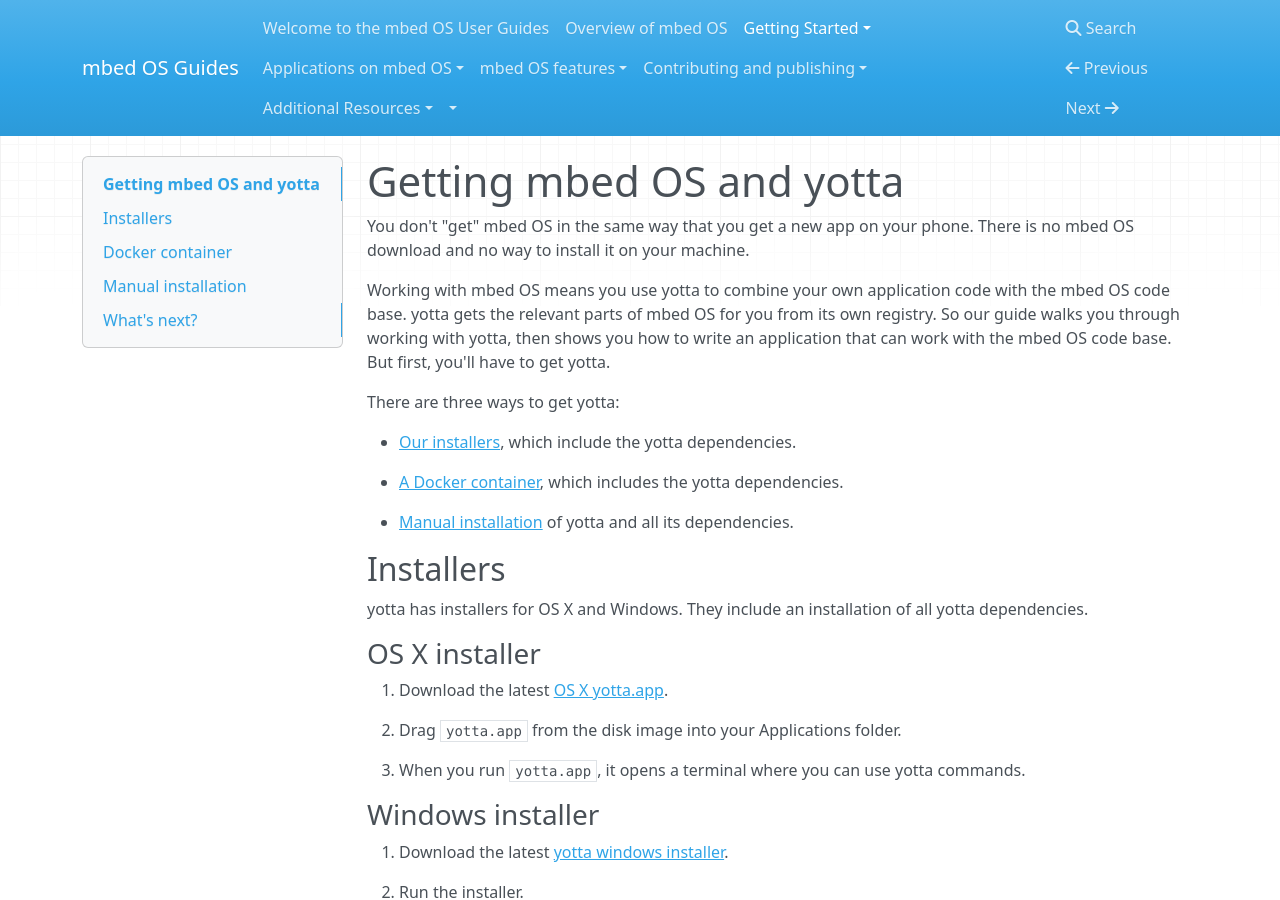
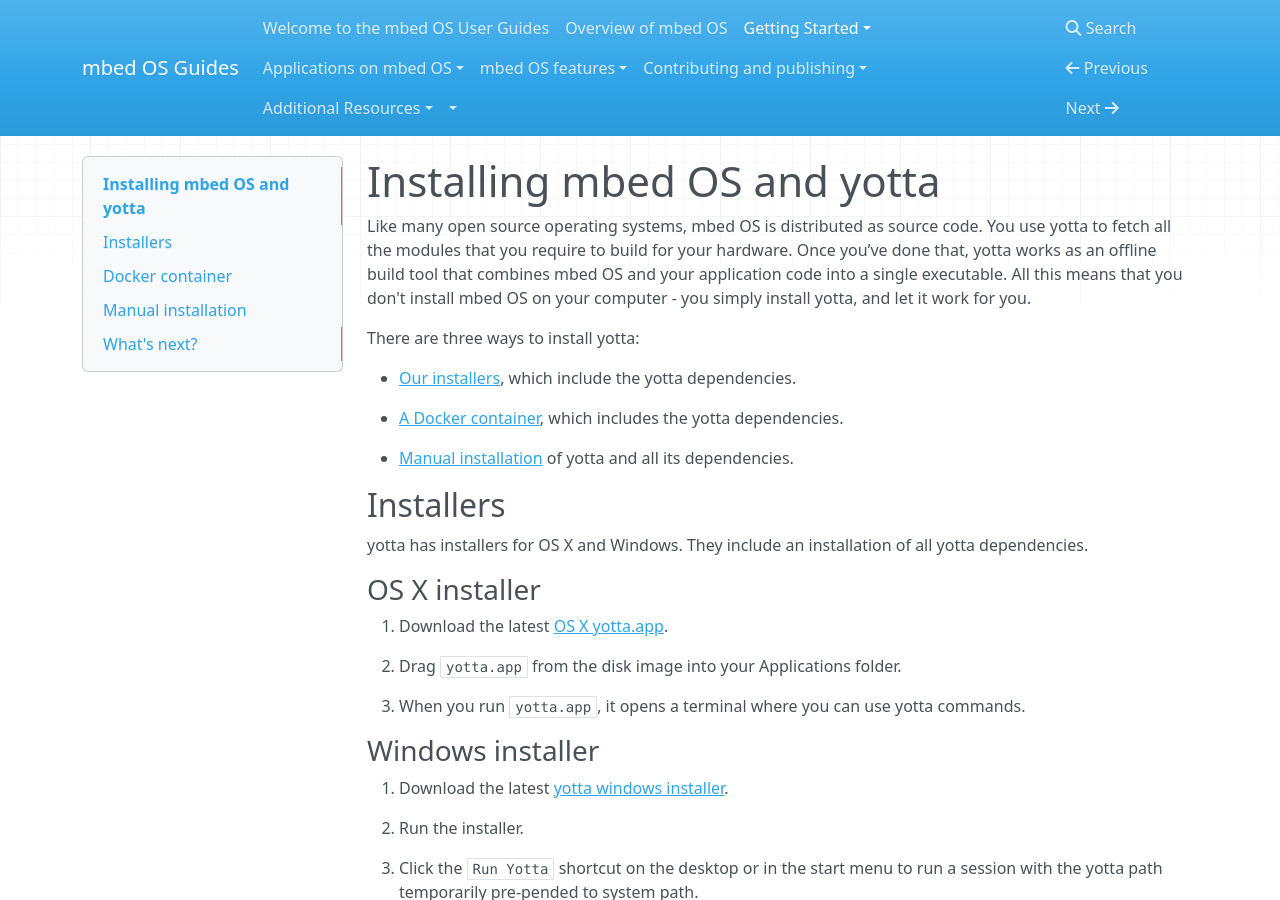
Before and after one commit to ARMmbed/GettingStartedmbedOS, an MkDocs documentation site: the page built from Docs/installation.md, in a window 1280 px wide and 900 px high. Built offline with MkDocs 1.6.1, drawn with Linux system fonts in a browser that asks for light colours; nearby versions of some CDN libraries; old or Windows-style settings are respelled for this version of MkDocs.

Commit message:
Edit
Based on feedback from Joe and Jonny

```diff
--- a/Docs/installation.md
+++ b/Docs/installation.md
@@ -1,10 +1,8 @@
-# Getting mbed OS and yotta
+# Installing mbed OS and yotta
 
-You don't "get" mbed OS in the same way that you get a new app on your phone. There is no mbed OS download and no way to install it on your machine.
+Like many open source operating systems, mbed OS is distributed as source code. You use yotta to fetch all the modules that you require to build for your hardware. Once you’ve done that, yotta works as an offline build tool that combines mbed OS and your application code into a single executable. All this means that you don't install mbed OS on your computer - you simply install yotta, and let it work for you.
 
-Working with mbed OS means you use yotta to combine your own application code with the mbed OS code base. yotta gets the relevant parts of mbed OS for you from its own registry. So our guide walks you through working with yotta, then shows you how to write an application that can work with the mbed OS code base. But first, you'll have to get yotta.
-
-There are three ways to get yotta:
+There are three ways to install yotta:
 
 * [Our installers](#installers), which include the yotta dependencies.
 
```
